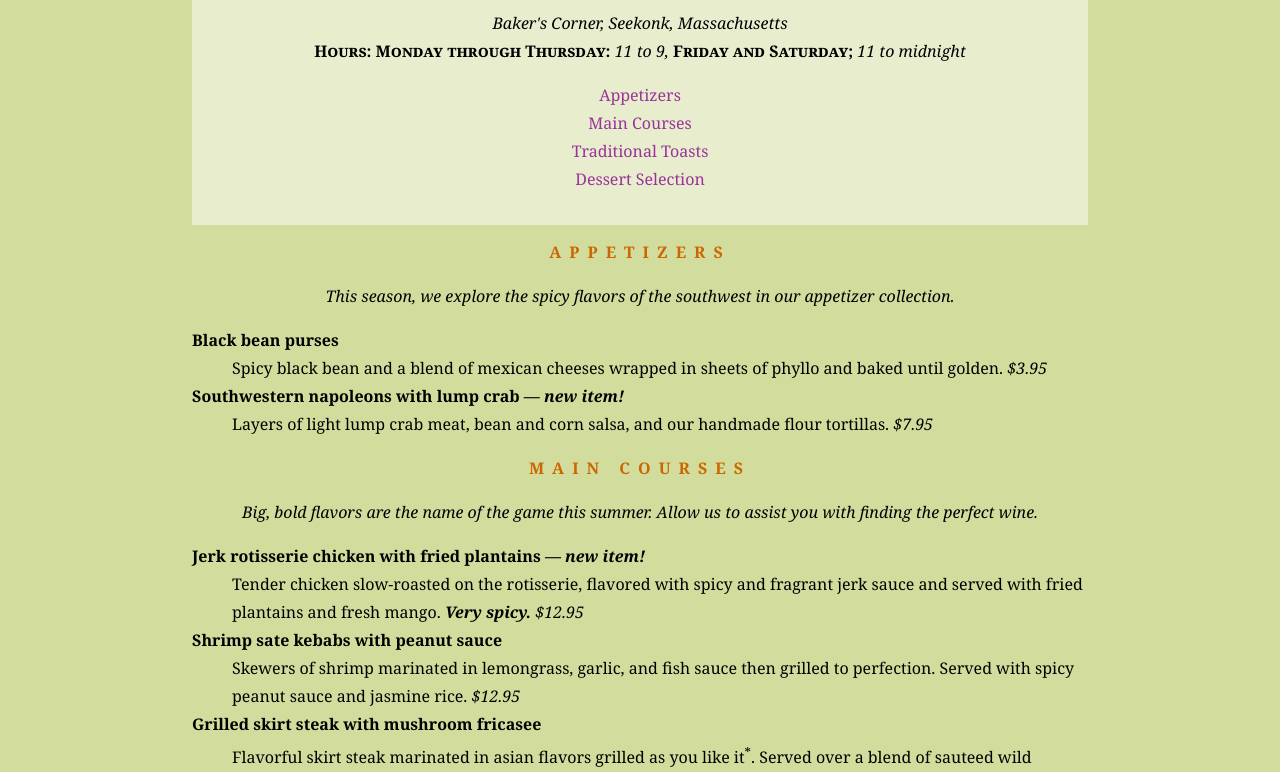
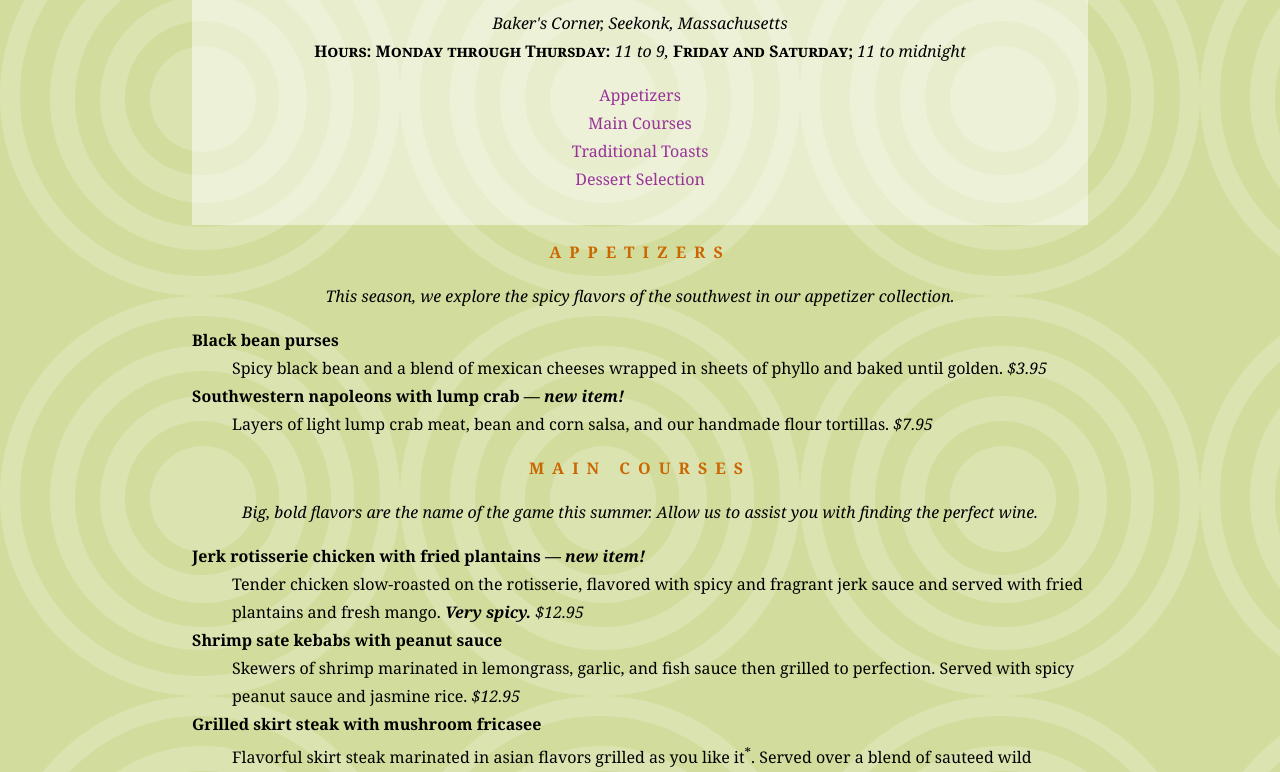
Before and after one commit to Kdoni/Learning-Web-Design, a plain HTML site: page chapter-13/summermenu.html in a window 1280 px wide. Shown: the part 104-876 px from the top of the page. Drawn offline with Linux system fonts and the light colour scheme; a web font is replaced by a local one.

Commit message:
Background.

```diff
--- a/chapter-13/summermenu.html
+++ b/chapter-13/summermenu.html
@@ -13,6 +13,7 @@
       line-height: 175%;
       margin: 0 15% 0;
       background-color: #d2dc9d;
+      background-image: url(bullseye.png);
     }
 
     header {
@@ -20,6 +21,8 @@
       padding: 3em 1em 2em 1em;
       text-align: center;
       background-color: rgba(255, 255, 255, .5);
+      background-image: url(purpledot.png);
+      background-repeat: repeat-x;
     }
 
     a {
```
Also changed, not shown: chapter-13/bullseye.png (added), chapter-13/purpledot.png (added).
